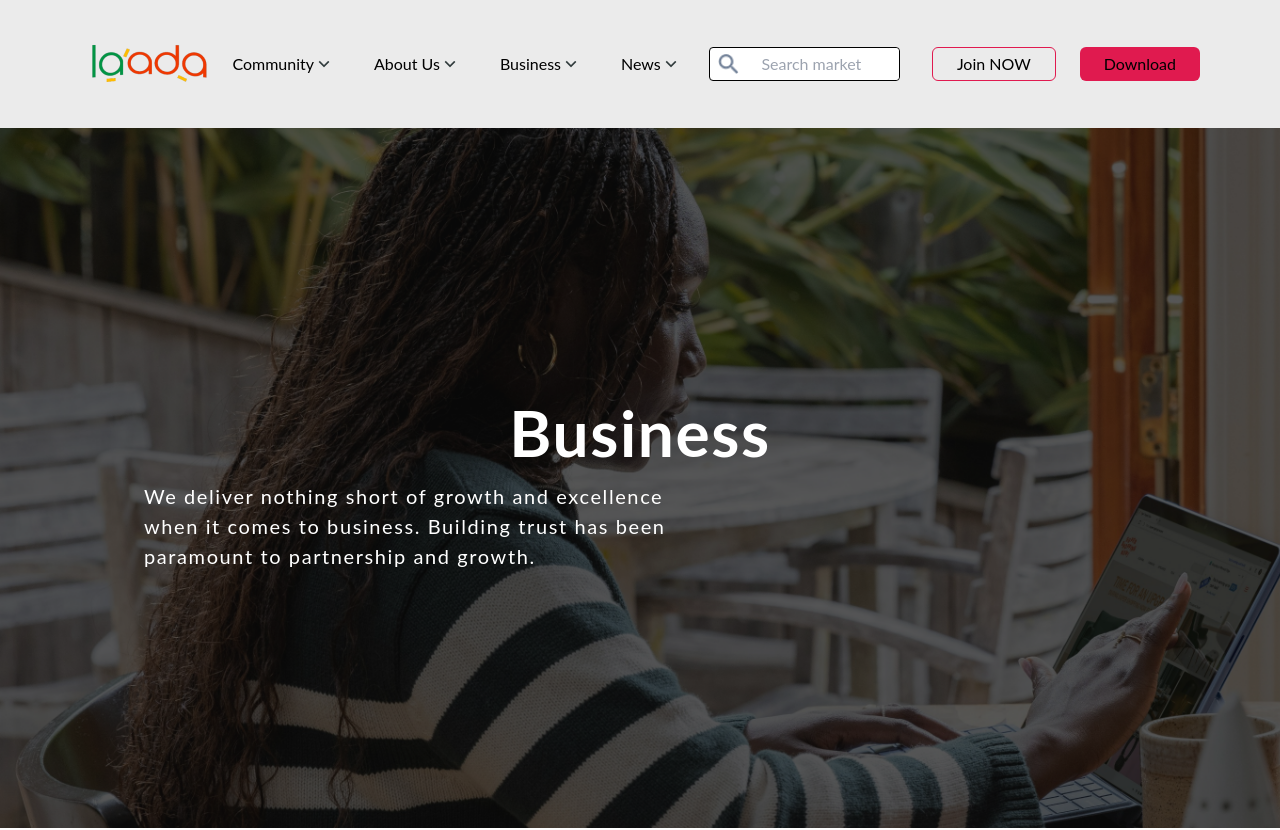
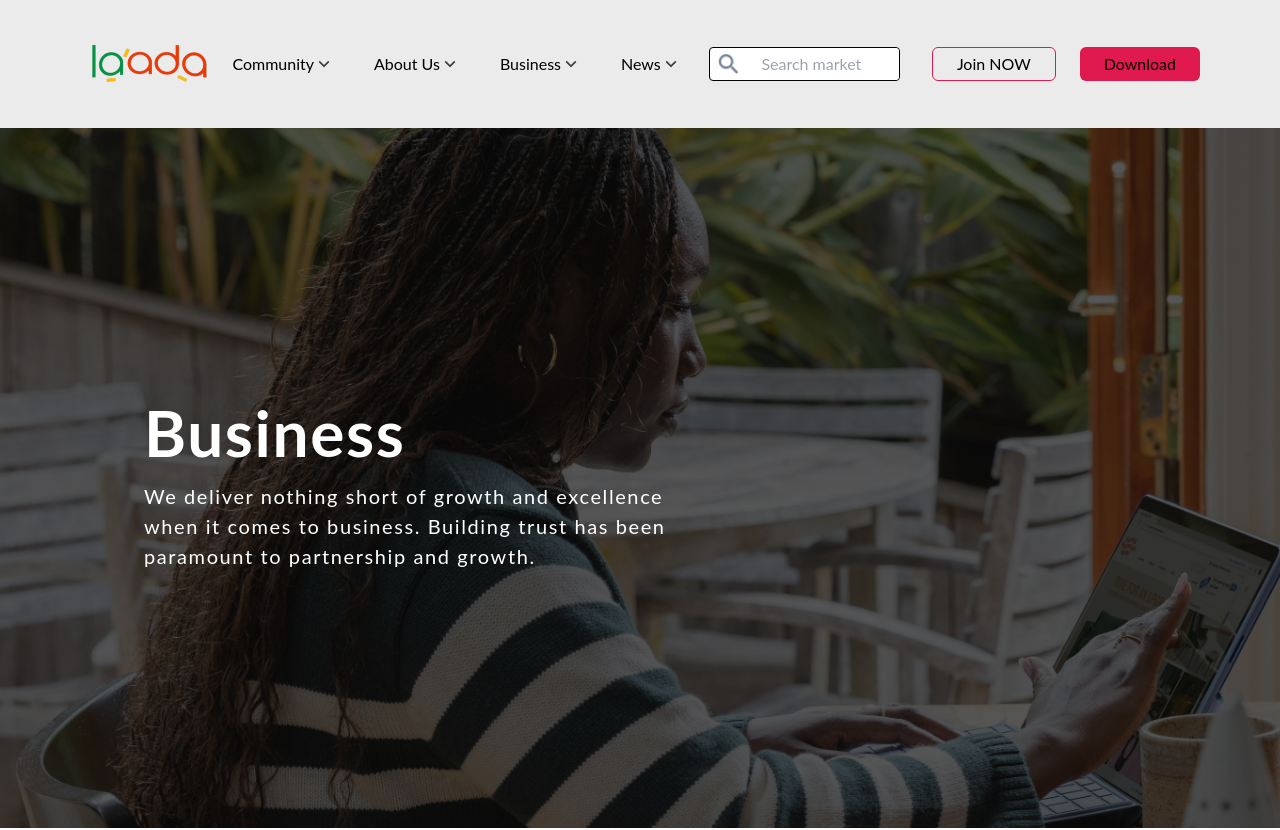
Before and after one commit to dettah/laada, a React (Vite) app: page /business in a window 1280 px wide. Shown: the top 830 px of the page. Built offline with nearby package versions, Linux system fonts and the light colour scheme.

Commit message:
fixed page text alignment

```diff
--- a/src/pages/Bussiness.jsx
+++ b/src/pages/Bussiness.jsx
@@ -34,7 +34,7 @@ const Bussiness = () => {
     return (
         <div className='mb-40'>
             <div className='w-full  bg-cover flex flex-col px-36 justify-center h-[700px] bg-no-repeat text-left text-white tracking-widest' style={{ backgroundImage: `url(${bussinessHeroBg})` }}>
-                <h2 className='  text-[64px] font-bold '>Business</h2>
+                <h2 className='  text-[64px] text-left font-bold '>Business</h2>
 
                 <p className='text-[20px] leading-[1.5]  '>We deliver nothing short of growth and excellence <br /> when it comes to business. Building trust has been<br />paramount to partnership and growth.</p>
             </div>
--- a/src/pages/Network.jsx
+++ b/src/pages/Network.jsx
@@ -35,7 +35,7 @@ const news3 = {
 
       </div>
       <div className='mb-10'>
-        <h3 className='text-[40px] mb-10'>Partners that trust us</h3>
+        <h3 className=' text-center text-[40px] mb-10'>Partners that trust us</h3>
         <div className='flex flex-wrap gap-4 justify-center mb-10'>
           <div className=' rounded-[8px] min-w-[300px] min-h-[162px] font-bold text-3xl bg-[#6B7B93]' ></div>
           <div className=' rounded-[8px] min-w-[300px] min-h-[162px] font-bold text-3xl bg-[#6B7B93]' ></div>
```
